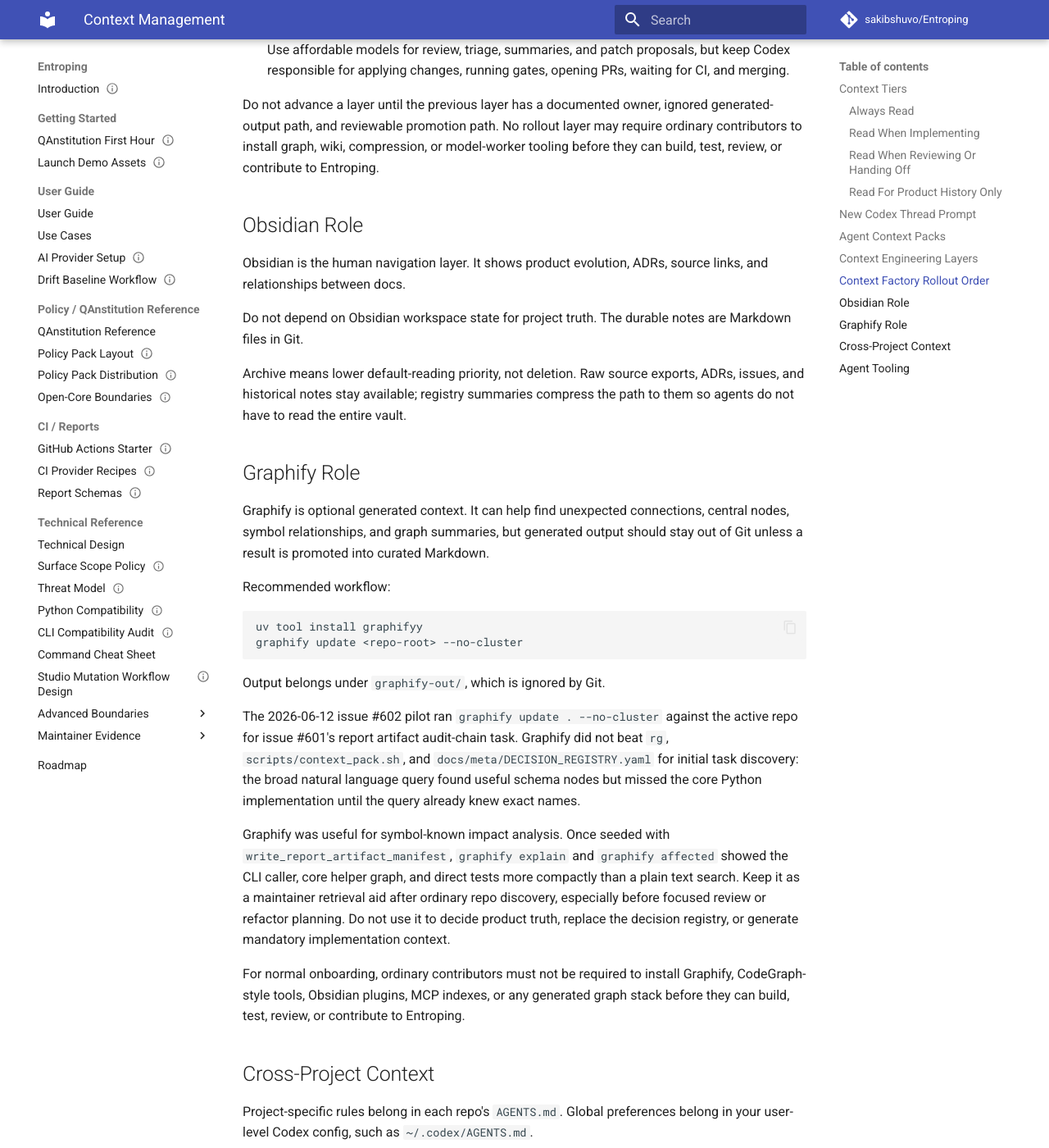
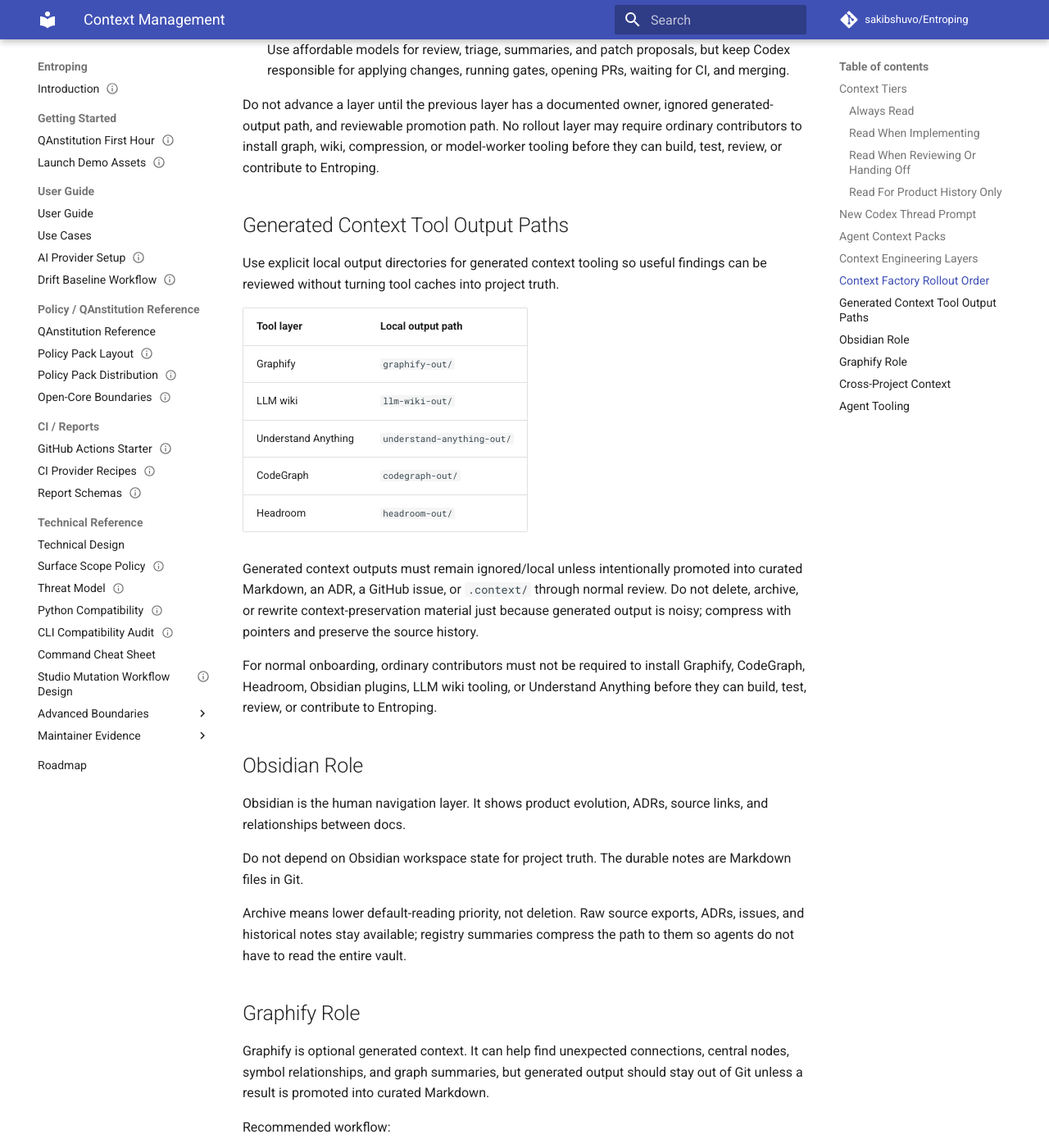
Before and after one commit to sakibshuvo/Entroping, an MkDocs documentation site: the page built from docs/meta/CONTEXT_MANAGEMENT.md, in a window 1280 px wide and 1400 px high, scrolled down 3019 px. Shown: the whole window at 82% size. Built offline with MkDocs 1.6.1 and Material for MkDocs 9.7.7, drawn with Linux system fonts in a browser that asks for light colours; comment, search, counter and statistics services are not loaded.

Commit message:
chore(context): guard generated tool outputs

```diff
--- a/docs/meta/CONTEXT_MANAGEMENT.md
+++ b/docs/meta/CONTEXT_MANAGEMENT.md
@@ -131,6 +131,30 @@
 model-worker tooling before they can build, test, review, or contribute to
 Entroping.
 
+## Generated Context Tool Output Paths
+
+Use explicit local output directories for generated context tooling so useful
+findings can be reviewed without turning tool caches into project truth.
+
+| Tool layer | Local output path |
+| --- | --- |
+| Graphify | `graphify-out/` |
+| LLM wiki | `llm-wiki-out/` |
+| Understand Anything | `understand-anything-out/` |
+| CodeGraph | `codegraph-out/` |
+| Headroom | `headroom-out/` |
+
+Generated context outputs must remain ignored/local unless intentionally
+promoted into curated Markdown, an ADR, a GitHub issue, or `.context/` through
+normal review. Do not delete, archive, or rewrite context-preservation material
+just because generated output is noisy; compress with pointers and preserve the
+source history.
+
+For normal onboarding, ordinary contributors must not be required to install
+Graphify, CodeGraph, Headroom, Obsidian plugins, LLM wiki tooling, or
+Understand Anything before they can build, test, review, or contribute to
+Entroping.
+
 ## Obsidian Role
 
 Obsidian is the human navigation layer. It shows product evolution, ADRs, source links, and relationships between docs.
```
Also changed, not shown: .context/changelog.md (+4 -0 lines), docs/meta/AGENT_CONTROL_PLANE.md (+4 -0 lines), 4 other files.
